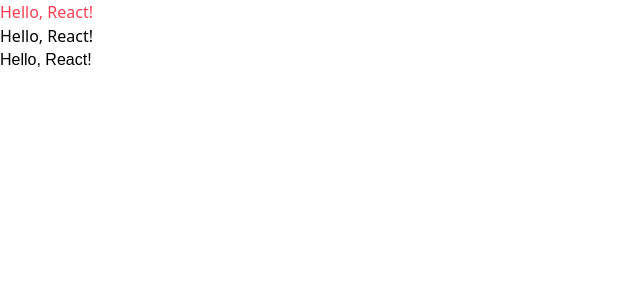
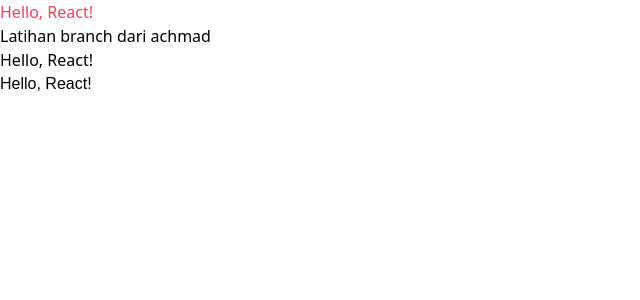
Before and after one commit to AchmadZahrulAZ/web-dashboard-kelompok-4, a React (Vite) app: page / in a window 1280 px wide. Shown: the top 300 px of the page, without its empty margins (0-640 px from the left). Built offline with nearby package versions, Linux system fonts and the light colour scheme.

Commit message:
test pull request

```diff
--- a/src/App.jsx
+++ b/src/App.jsx
@@ -4,6 +4,7 @@
   return (
     <div>
       <h1 className="text-peachred">Hello, React!</h1>
+      <p>Latihan branch dari achmad</p>
       <p>Hello, React!</p>
       <p className='font-raleway'>Hello, React!</p>
     </div>
```
